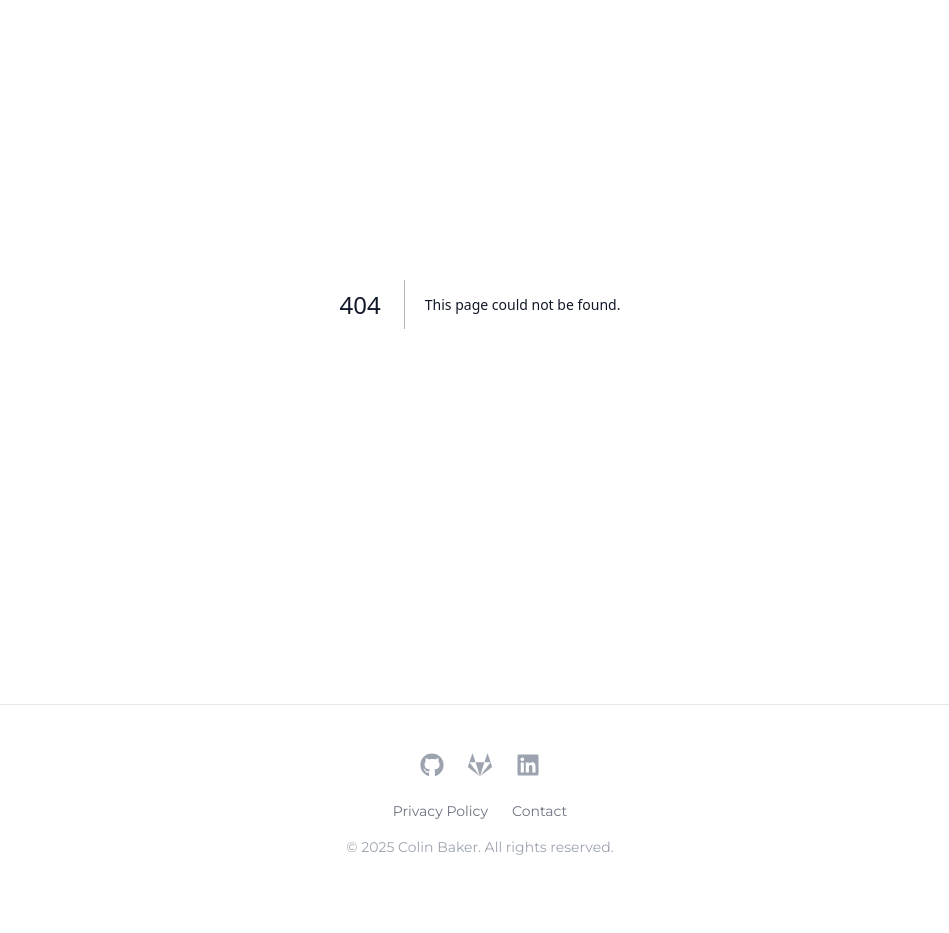
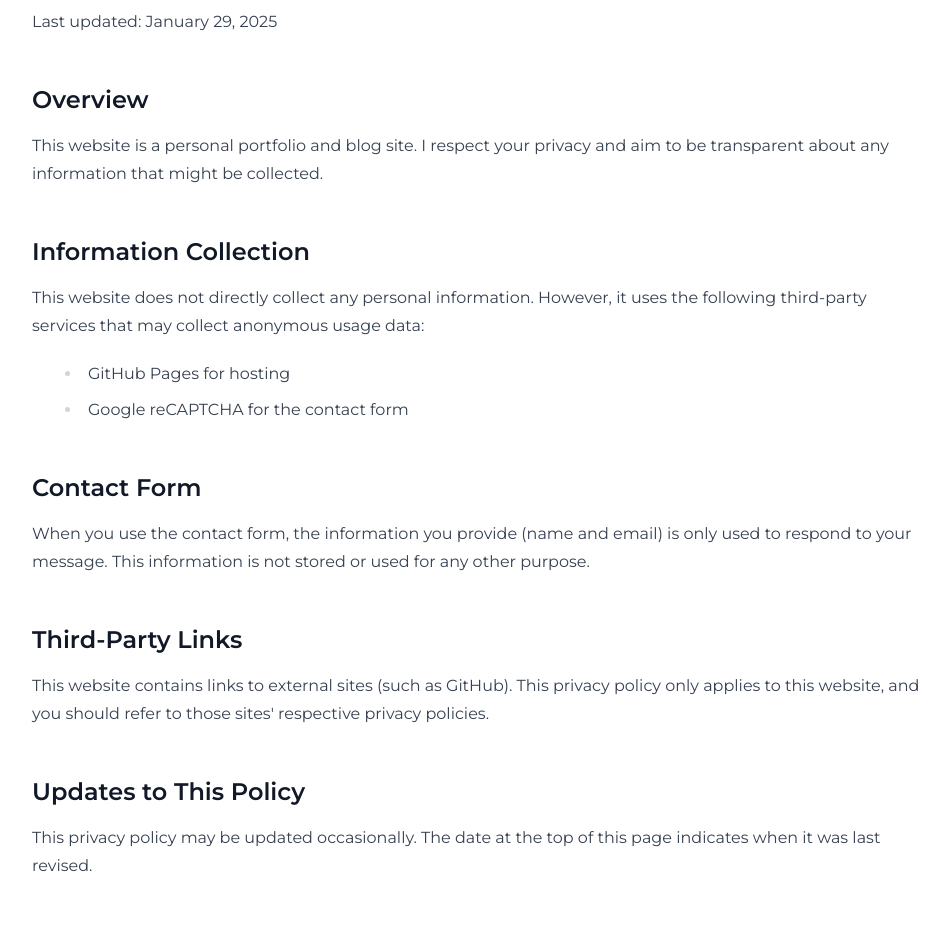
Before and after one commit to cdbakes/cdbakes.github.io, a Next.js app: page /privacy in a window 1280 px wide. Before the commit this address had no page. Shown: the part 160-1093 px from the top of the page, without its empty margins (160-1109 px from the left). Before the commit the page ends 1065 px from the top, so only its background shows below. Built offline with nearby package versions, Linux system fonts and the light colour scheme.

Commit message:
small text edits

```diff
--- a/src/app/page.tsx
+++ b/src/app/page.tsx
@@ -178,7 +178,7 @@ export default function Home() {
               <h3 className="text-gray-100 dark:text-gray-900 text-lg font-semibold mb-2">Education</h3>
               <p className="text-gray-300 dark:text-gray-600">
                 I am currently in my final semester at Brown University, where I am majoring in Computer Science with a focus on biology and chemistry.
-                I am grateful for to have taken a variety of unique courses at Brown, ranging from graduate machine learning to atomistic reaction engineering.
+                I am grateful to have taken a variety of unique courses at Brown, ranging from graduate machine learning to atomistic reaction engineering.
               </p>
             </HoverCard>
           </div>
--- /dev/null
+++ b/src/app/privacy/page.tsx
@@ -0,0 +1,70 @@
+'use client';
+
+import { motion } from "framer-motion";
+
+export default function Privacy() {
+  return (
+    <div className="container mx-auto px-4 py-8">
+      <motion.div
+        initial={{ opacity: 0, y: 20 }}
+        animate={{ opacity: 1, y: 0 }}
+        transition={{ duration: 0.8 }}
+        className="max-w-4xl mx-auto"
+      >
+        <h1 className="text-4xl font-bold mb-8">Privacy Policy</h1>
+
+        <div className="prose dark:prose-invert max-w-none">
+          <p className="mb-6">
+            Last updated: January 29, 2025
+          </p>
+
+          <section className="mb-8">
+            <h2 className="text-2xl font-semibold mb-4">Overview</h2>
+            <p>
+              This website is a personal portfolio and blog site. I respect your privacy and aim to be transparent about any information that might be collected.
+            </p>
+          </section>
+
+          <section className="mb-8">
+            <h2 className="text-2xl font-semibold mb-4">Information Collection</h2>
+            <p>
+              This website does not directly collect any personal information. However, it uses the following third-party services that may collect anonymous usage data:
+            </p>
+            <ul className="list-disc ml-6 mt-2">
+              <li>GitHub Pages for hosting</li>
+              <li>Google reCAPTCHA for the contact form</li>
+            </ul>
+          </section>
+
+          <section className="mb-8">
+            <h2 className="text-2xl font-semibold mb-4">Contact Form</h2>
+            <p>
+              When you use the contact form, the information you provide (name and email) is only used to respond to your message. This information is not stored or used for any other purpose.
+            </p>
+          </section>
+
+          <section className="mb-8">
+            <h2 className="text-2xl font-semibold mb-4">Third-Party Links</h2>
+            <p>
+              This website contains links to external sites (such as GitHub). This privacy policy only applies to this website, and you should refer to those sites' respective privacy policies.
+            </p>
+          </section>
+
+          <section className="mb-8">
+            <h2 className="text-2xl font-semibold mb-4">Updates to This Policy</h2>
+            <p>
+              This privacy policy may be updated occasionally. The date at the top of this page indicates when it was last revised.
+            </p>
+          </section>
+
+          <section>
+            <h2 className="text-2xl font-semibold mb-4">Contact</h2>
+            <p>
+              If you have any questions about this privacy policy, you can contact me through the contact form on this website.
+            </p>
+          </section>
+        </div>
+      </motion.div>
+    </div>
+  );
+}
```
